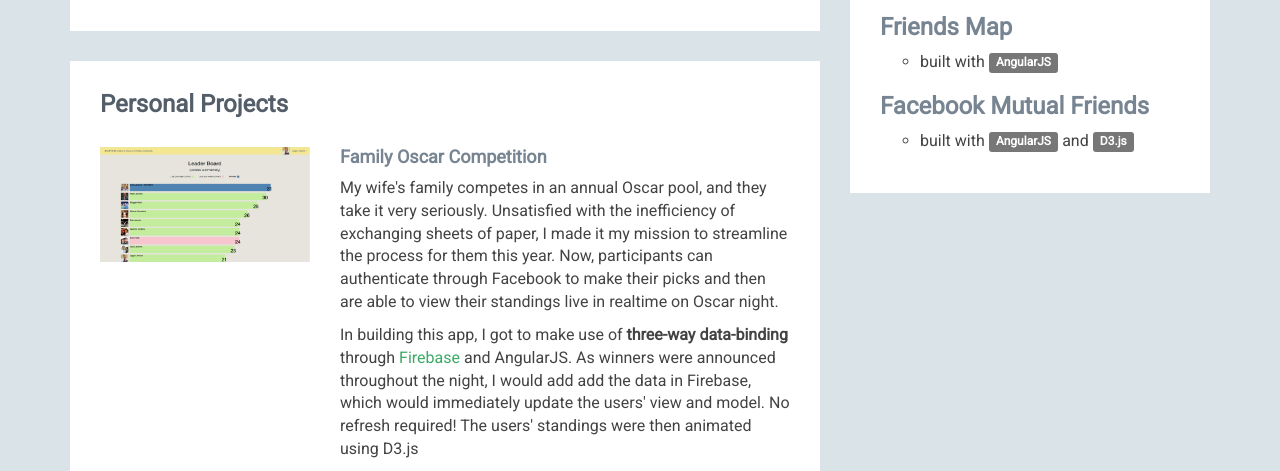
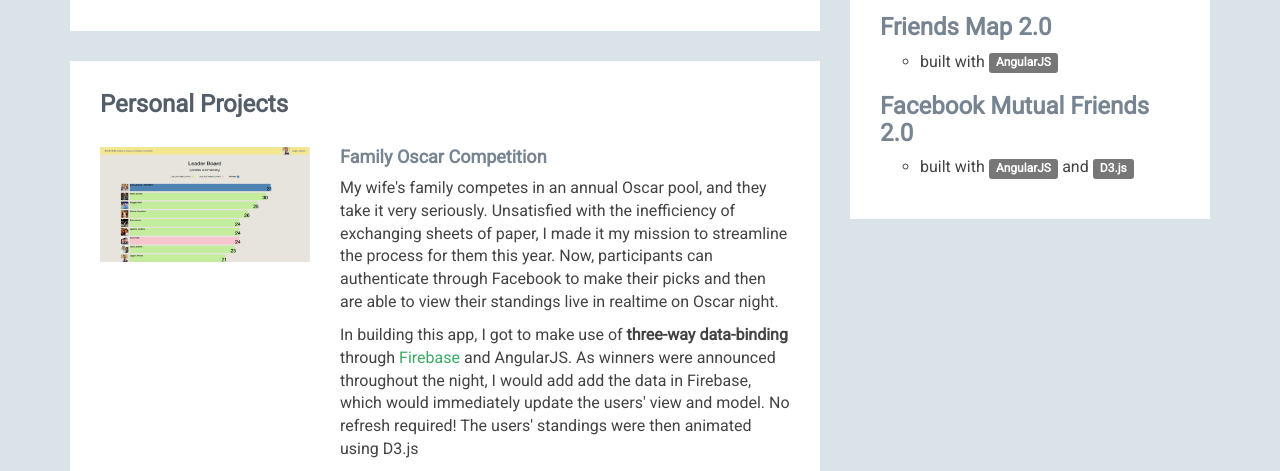
Before and after one commit to logstown/logstown.github.io, a plain HTML site: page index.html in a window 1280 px wide. Shown: the part 1933-2404 px from the top of the page. Drawn offline with nearby package versions, Linux system fonts and the light colour scheme.

Commit message:
slight tweak

```diff
--- a/index.html
+++ b/index.html
@@ -411,13 +411,13 @@
                         <div class="content">
                             <ul class="list-unstyled">
                                 <li>
-                                    <h3><a class="more-link" href="http://loganjoecks.com/friends-map">Friends Map</a></h3>
+                                    <h3>Friends Map 2.0</h3>
                                     <ul>
                                         <li>built with <span class="label label-default">AngularJS</span></li>
                                     </ul>
                                 </li>
                                 <li>
-                                    <h3><a class="more-link" href="http://loganjoecks.com/facebook-mutual-friends">Facebook Mutual Friends</a></h3>
+                                    <h3>Facebook Mutual Friends 2.0</h3>
                                     <ul>
                                         <li>built with <span class="label label-default">AngularJS</span> and <span class="label label-default">D3.js</span></li>
                                     </ul>
```
